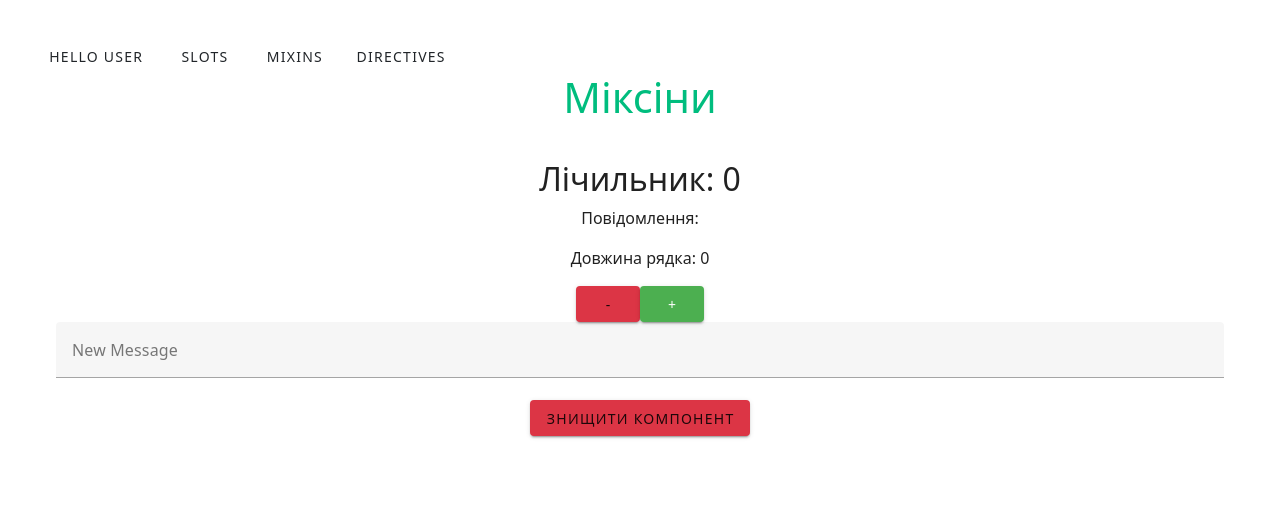
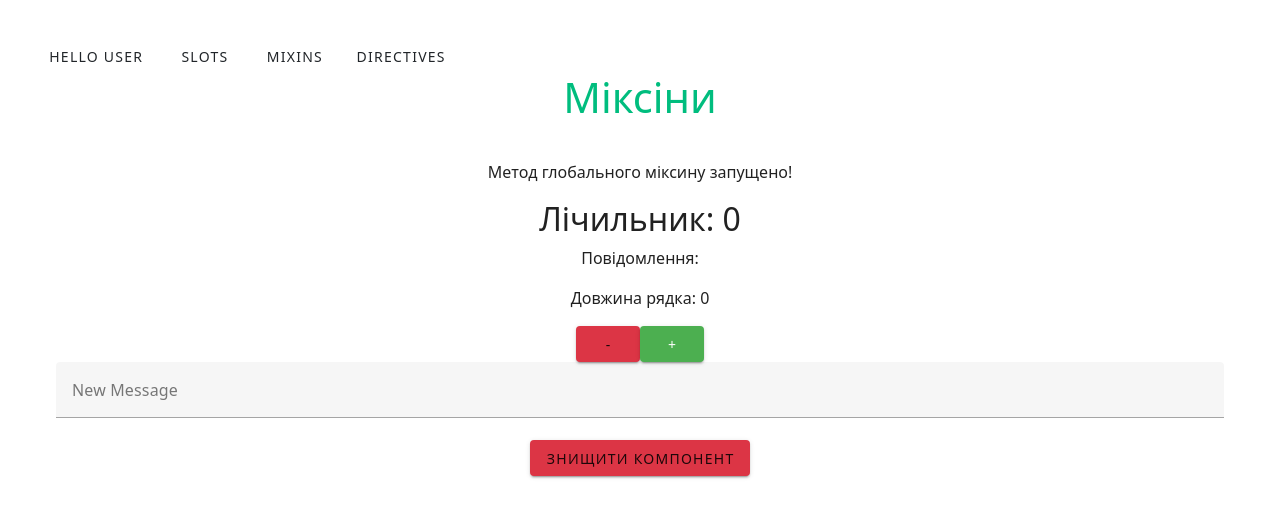
Before and after one commit to AkakiyBerula/VueLesson7, a Vue app: page /mixins in a window 1280 px wide. Shown: the top 518 px of the page. Built offline with nearby package versions, Linux system fonts and the light colour scheme.

Commit message:
Глобальний Міксін: Створіть глобальний міксін і додайте його глобально в вашому основному файлі main.js або main.ts.

```diff
--- a/src/components/mixin-components/BaseMixin.vue
+++ b/src/components/mixin-components/BaseMixin.vue
@@ -1,6 +1,7 @@
 <template>
   <v-app>
     <v-container class="text-center">
+      <p> {{ globalMessage() }}</p>
       <h2>Лічильник: {{ counter }}</h2>
       <p> Повідомлення: {{ message }}</p>
       <p> Довжина рядка: {{ countLength }}</p>
--- a/src/main.js
+++ b/src/main.js
@@ -17,10 +17,19 @@ const vuetify = createVuetify({
     directives
 })
 
+const globalMixin = {
+    methods: {
+        globalMessage() {
+            return 'Метод глобального міксину запущено!'
+        }
+    }
+};
+
 const pinia = createPinia()
 
 createApp(App)
     .use(vuetify)
     .use(router)
     .use(pinia)
+    .mixin(globalMixin)
     .mount('#app')
```
